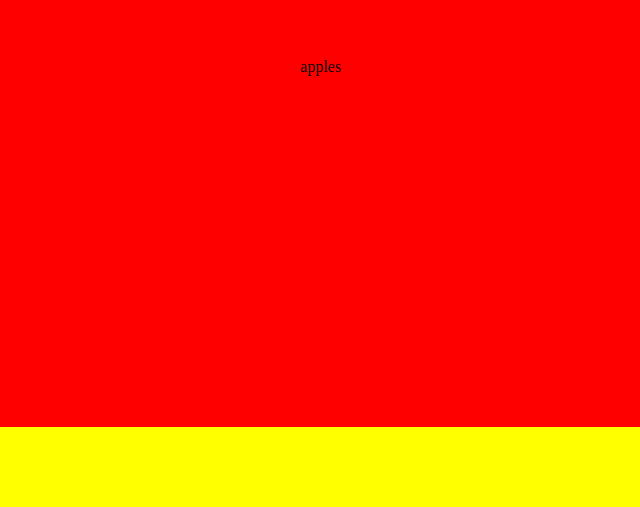
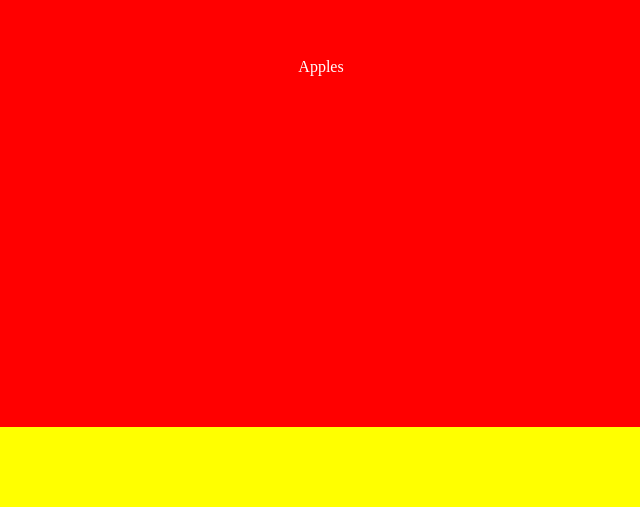
Before and after one commit to Justin-Bento/node-path-javascript-dynamic-user-interface-interactions, a plain HTML site: page image-carousels/index.html in a window 1280 px wide. Shown: the part 293-800 px from the top of the page, 319-959 px from the left. Drawn offline with Linux system fonts and the light colour scheme.

Commit message:
Changed the colour inside the div to make it accessable.

```diff
--- a/image-carousels/style.css
+++ b/image-carousels/style.css
@@ -2,3 +2,7 @@
   margin: 0;
   padding: 0;
 }
+.image-carousels {
+  color: white;
+  text-transform: capitalize;
+}
```
